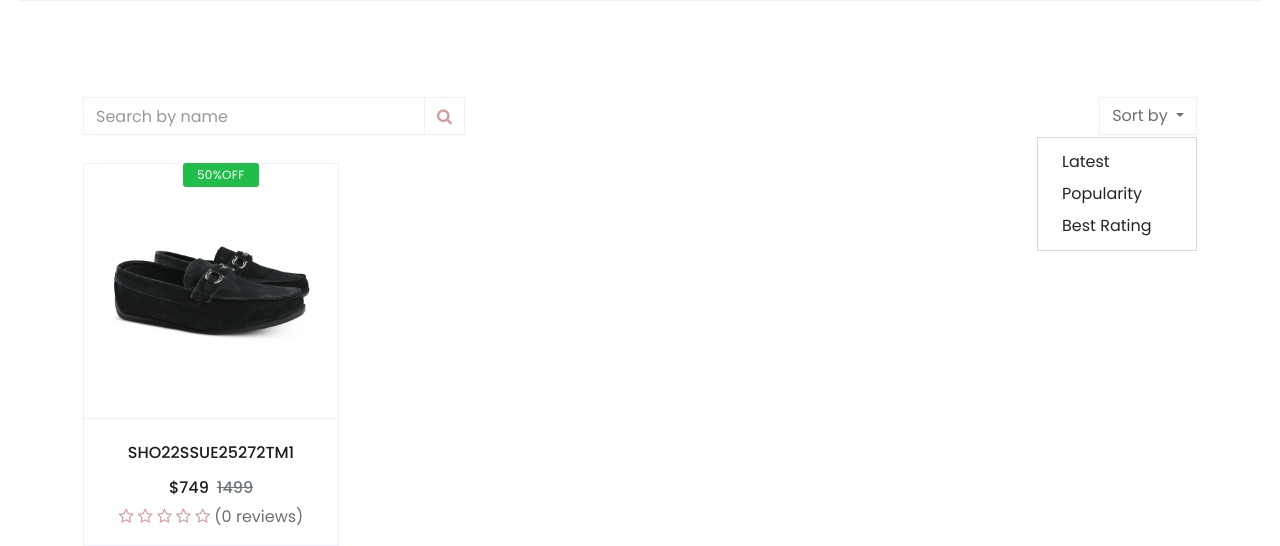
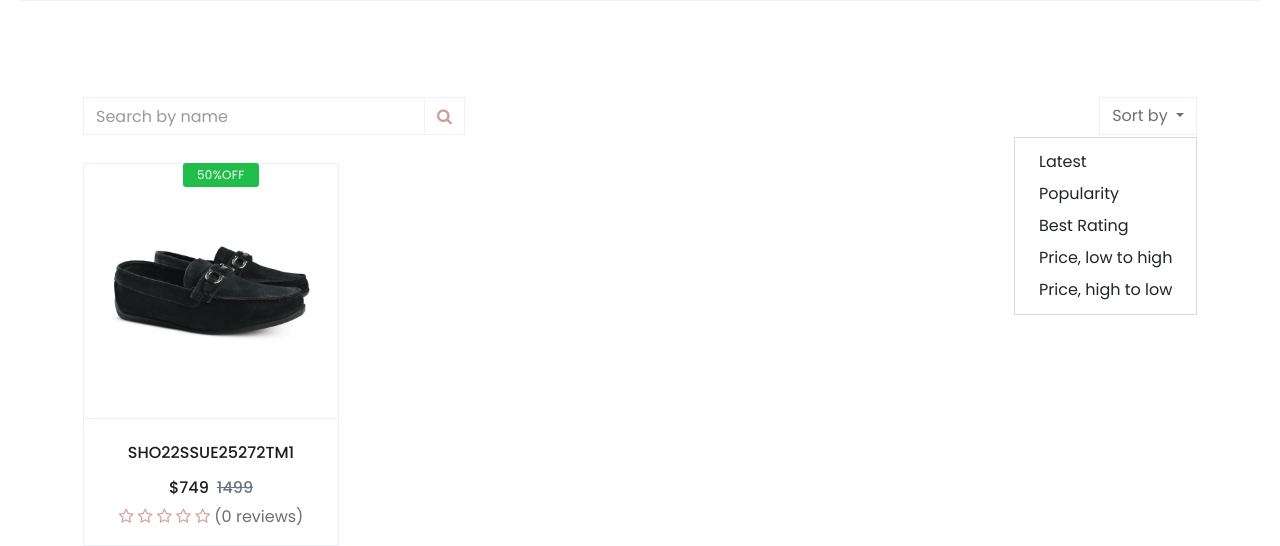
Before and after one commit to Mmy2000/e_commerce, a Django app: page /product/category/8/ in a window 1280 px wide, after a click on "Sort by". Shown: the part 922-1468 px from the top of the page. Run offline with Django 4.2, Linux system fonts and the light colour scheme; data comes from the database, SQL or seed files in the repository; data that the repository does not hold is empty; parts of the project's set-up code (start-up, migrations or seed data) failed here and were passed over; some libraries are stand-ins or nearby versions.

Commit message:
updating

```diff
--- a/product/templates/product/home_search.html
+++ b/product/templates/product/home_search.html
@@ -38,9 +38,11 @@
                                 Sort by
                             </button>
                             <div class="dropdown-menu dropdown-menu-right" aria-labelledby="triggerId">
-                                <a class="dropdown-item" href="#">Latest</a>
-                                <a class="dropdown-item" href="#">Popularity</a>
-                                <a class="dropdown-item" href="#">Best Rating</a>
+                                <a class="dropdown-item" href="{% url 'product:product_list_orderd_by_created'%}">Latest</a>
+                                <a class="dropdown-item" href="{% url 'product:product_list_orderd_by_papularty'%}">Popularity</a>
+                                <a class="dropdown-item" href="{% url 'product:product_list_orderd_by_rating'%}">Best Rating</a>
+                                <a class="dropdown-item" href="{% url 'product:product_list_orderd_by_price'%}">Price, low to high</a>
+                                <a class="dropdown-item" href="{% url 'product:product_list_orderd_by_price2'%}">Price, high to low</a>
                             </div>
                         </div>
                     </div>
```
Also changed, not shown: accounts/templates/profile/user_favourite.html (+5 -3 lines), product/templates/product/product_by_price.html (+5 -3 lines).
